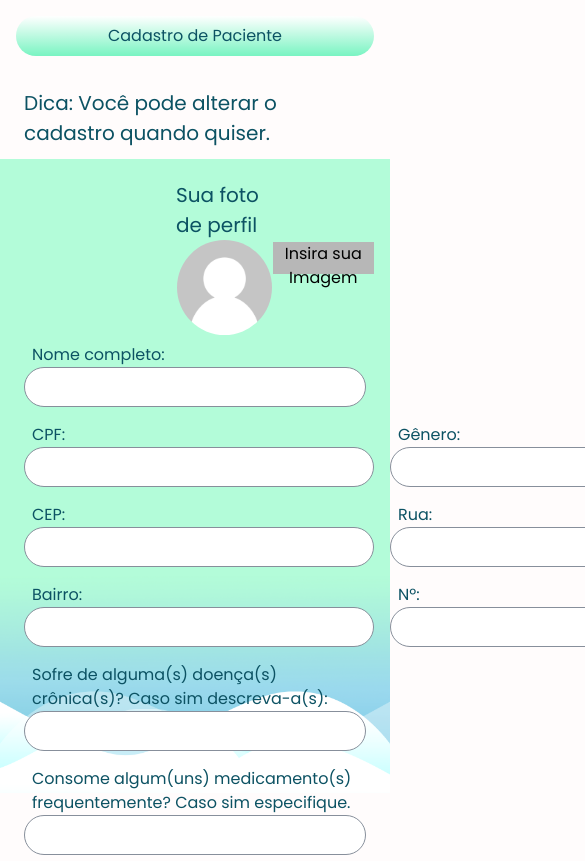
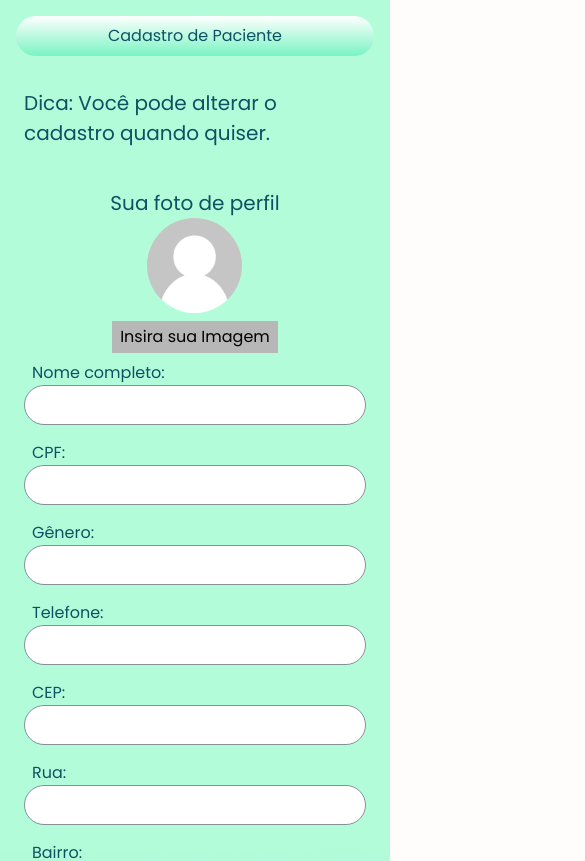
Before and after one commit to mentoriaAcreditar/webSISMS, a Next.js app: page /cadastroPaciente in a window 390 px wide. Shown: the top 861 px of the page, 585 px wide, since content can reach past the window. Built offline with nearby package versions, Linux system fonts and the light colour scheme.

Commit message:
fix: responsiveness perfilPaciente

```diff
--- a/pages/cadastroPaciente/index.tsx
+++ b/pages/cadastroPaciente/index.tsx
@@ -6,16 +6,16 @@ const CadastroPaciente = () => {
   return (
     <div
       className="flex fundo flex-col p-4"
-      // style={{ background: 'url(./background.png)  no-repeat center/cover' }}
+      style={{ background: 'url(./fe.png)  no-repeat center/cover' }}
     >
       <Bar title="Cadastro de Paciente" />
       <h1 className="mx-2 my-8 text-xl text-green">
         Dica: Você pode alterar o cadastro quando quiser.
       </h1>
       <div>
-        <div className="flex flex-row items-center ml-40 justify-center">
-          <div className="flex flex-row items-center ">
-            <div className="flex flex-col items-center justify-center">
+        <div className="sm:flex  sm:flex-row sm:items-center sm:ml-40  justify-center">
+          <div className="flex  flex-col sm:flex-row items-center ">
+            <div className="flex my-2  sm:my-0 flex-col items-center justify-center">
               <span className="text-xl text-green">Sua foto de perfil</span>
               <img src="./user.svg" alt="" />
             </div>
@@ -25,18 +25,18 @@ const CadastroPaciente = () => {
           </div>
         </div>
       </div>
-      <form action="">
+      <form action="sm:flex sm:flex-col">
         <Input name="Nome completo:" />
-        <div className="flex flex-row">
+        <div className="sm:flex sm:flex-row">
           <Input name="CPF:" />
           <Input name="Gênero:" />
           <Input name="Telefone:" />
         </div>
-        <div className="flex flex-row">
+        <div className="sm:flex sm:flex-row">
           <Input name="CEP:" />
           <Input name="Rua:" />
         </div>
-        <div className="flex flex-row">
+        <div className="sm:flex sm:flex-row">
           <Input name="Bairro:" />
           <Input name="Nº:" />
         </div>
```
